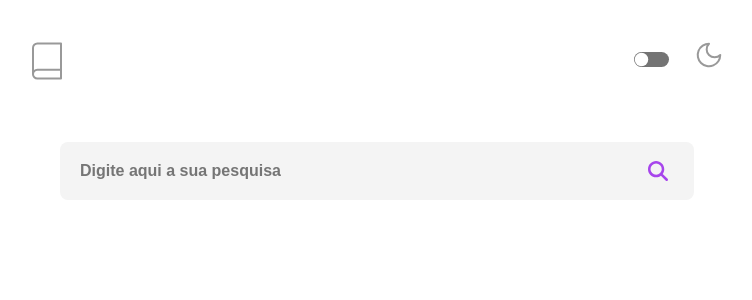
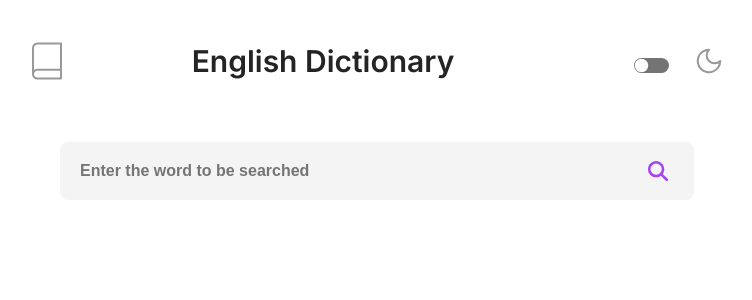
Before and after one commit to ednosmab/english-dictionary, a React (Create React App) app: page / in a window 1280 px wide. Shown: the top 300 px of the page, without its empty margins (263-1015 px from the left). Built offline with nearby package versions, Linux system fonts and the light colour scheme.

Commit message:
including h2 in header e refatoring placeholder text

```diff
--- a/src/App.css
+++ b/src/App.css
@@ -1,36 +1,61 @@
-@import url('https://fonts.googleapis.com/css2?family=Inter:wght@400;500;600;700&display=swap');
+@import url("https://fonts.googleapis.com/css2?family=Inter:wght@400;500;600;700&display=swap");
 
-*{
+* {
     margin: 0;
     padding: 0;
     box-sizing: border-box;
 }
 
-:root{
+:root {
     font-size: 62.5%;
-    font-family: 'Inter', sans-serif;;
+    font-family: "Inter", sans-serif;
+    --background-color-input: #f4f4f4;
+    --color-input: #242424;
 }
 
+[data-theme="dark"] {
+    --background-color-input: #1f1f1f;
+    --color-input: #fff;
+}
 
+body {
+    transition: background-color 0.5s ease-in-out;
+}
 
-header .content-container{
+.container {
+    display: flex;
+    justify-content: center;
+}
+
+.content-container {
+    width: 63.4rem;
+}
+
+header .content-container {
     display: flex;
     justify-content: space-between;
+    align-items: center;
     width: 69rem;
     margin-top: 4.2rem;
 }
 
-header .content-container img:nth-child(2){
+header h2 {
+    font-size: 3rem;
+    font-weight: 600;
+    color: var(--color-input);
+}
+
+header .content-container img:nth-child(2) {
     width: 2.6rem;
     align-self: flex-start;
 }
 
-header .theme-container{
+header .theme-container {
     width: 20%;
     display: flex;
     justify-content: space-between;
 }
-header .dark-mode{
+header .dark-mode {
     margin-top: 1rem;
     margin-left: 5rem;
 }
--- a/src/App.js
+++ b/src/App.js
@@ -6,10 +6,11 @@ import moon from "./moon.svg";
 
 function App() {
     return (
-        <div>
+        <div className="">
             <header className="container">
                 <div className="content-container">
                     <img src={dictionary} alt="" />
+                    <h2>English Dictionary</h2>
                     <div className="theme-container">
                         <div className="dark-mode">
                             <DarkMode />
--- a/src/Components/Dictionary/Form/index.js
+++ b/src/Components/Dictionary/Form/index.js
@@ -5,7 +5,7 @@ import { useState } from "react";
 import Input from "../Input";
 import MyButton from "../MyButton";
 import Search from "../Search";
-import './Form.css'
+import "./Form.css";
 
 export default function Form(props) {
     const [search, setSearch] = useState("");
@@ -21,14 +21,17 @@ export default function Form(props) {
             <form onSubmit={toSearch}>
                 <div className="form-container">
                     <Input
-                        placeholder="Digite aqui a sua pesquisa"
+                        placeholder="Enter the word to be searched"
                         mandatory={true}
                         label="Palavra"
                         myValue={search}
                         toChange={(value) => setSearch(value)}
                     />
                     <MyButton>
-                        <FontAwesomeIcon icon={faMagnifyingGlass} className="font-awesome"/>
+                        <FontAwesomeIcon
+                            icon={faMagnifyingGlass}
+                            className="font-awesome"
+                        />
                     </MyButton>
                 </div>
             </form>
--- a/src/Components/Dictionary/Index.css
+++ /dev/null
@@ -1,12 +0,0 @@
-body{
-    transition: background-color 0.5s ease-in-out;
-}
-
-.container{
-    display: flex;
-    justify-content: center;
-}
-
-.content-container{
-    width: 63.4rem;
-}
--- a/src/Components/Dictionary/Input/Input.css
+++ b/src/Components/Dictionary/Input/Input.css
@@ -1,17 +1,3 @@
-:root {
-    --background-color-input: #f4f4f4;
-    --color-input: #000;
-}
-
-[data-theme="dark"] {
-    --background-color-input: #1F1F1F;
-    --color-input: #fff;
-}
-
-div {
-    position: relative;
-}
-
 .text-field {
     outline: none;
     width: 100%;
--- a/src/Components/Dictionary/index.js
+++ b/src/Components/Dictionary/index.js
@@ -1,5 +1,4 @@
 import Form from "./Form";
-import './Index.css'
 
 export default function Dictionary() {
     return (
```
